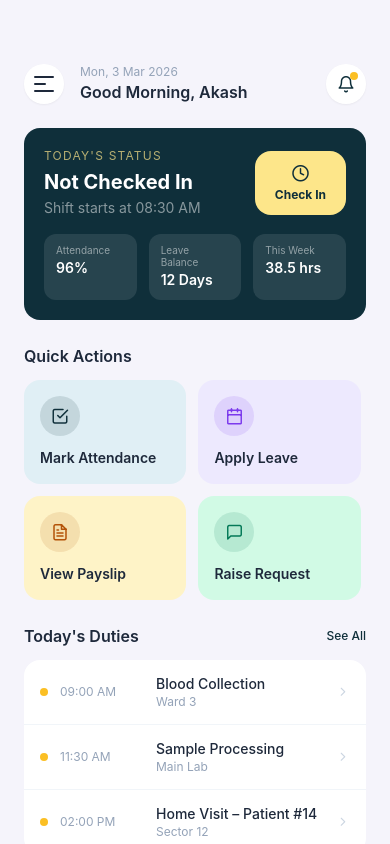
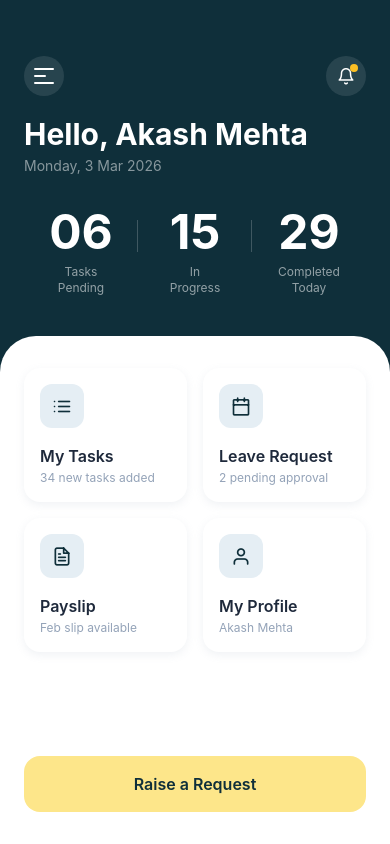
Before and after one commit to itsjatinn/ZaroHRMS-App, a React Native app: screen / in a window 390 px wide. Built offline with nearby package versions, Linux system fonts and the light colour scheme.

Commit message:
Initial update

```diff
--- a/App.tsx
+++ b/App.tsx
@@ -1,12 +1,7 @@
 import { StatusBar } from 'expo-status-bar';
 import * as Sentry from '@sentry/react-native';
-import { NativeWindStyleSheet } from 'nativewind';
 import HomePage from './src/app/Home/HomePage';
 import { SafeAreaProvider } from 'react-native-safe-area-context';
-
-if (NativeWindStyleSheet?.setOutput) {
-  NativeWindStyleSheet.setOutput({ default: 'native' });
-}
 
 const sentryDsn = process.env.EXPO_PUBLIC_SENTRY_DSN;
 if (sentryDsn) {
--- a/src/app/Home/HomePage.tsx
+++ b/src/app/Home/HomePage.tsx
@@ -1,37 +1,65 @@
 import { useState } from 'react';
-import { Pressable, ScrollView, Text, View } from 'react-native';
+import { Pressable, Text, View } from 'react-native';
 import { Feather } from '@expo/vector-icons';
 
 import Sidebar from '../components/Sidebar';
 
-const QUICK_ACTIONS = [
-  { label: 'Mark Attendance', icon: 'check-square' as const, color: '#0f2f3a', bg: '#e0eff5' },
-  { label: 'Apply Leave',     icon: 'calendar'     as const, color: '#7c3aed', bg: '#ede9fe' },
-  { label: 'View Payslip',    icon: 'file-text'    as const, color: '#b45309', bg: '#fef3c7' },
-  { label: 'Raise Request',   icon: 'message-square' as const, color: '#047857', bg: '#d1fae5' },
+const STATS = [
+  { value: '06', label: 'Tasks\nPending' },
+  { value: '15', label: 'In\nProgress' },
+  { value: '29', label: 'Completed\nToday' },
 ];
 
-const DUTIES = [
-  { time: '09:00 AM', task: 'Blood Collection', location: 'Ward 3' },
-  { time: '11:30 AM', task: 'Sample Processing', location: 'Main Lab' },
-  { time: '02:00 PM', task: 'Home Visit – Patient #14', location: 'Sector 12' },
+const CARDS = [
+  { label: 'My Tasks',      sub: '34 new tasks added',  icon: 'list'      as const },
+  { label: 'Leave Request', sub: '2 pending approval',  icon: 'calendar'  as const },
+  { label: 'Payslip',       sub: 'Feb slip available',  icon: 'file-text' as const },
+  { label: 'My Profile',    sub: 'Akash Mehta',         icon: 'user'      as const },
 ];
 
-const ANNOUNCEMENTS = [
-  { title: 'February payslip is now available', time: '2h ago', dot: '#f59e0b' },
-  { title: 'Q1 Performance Review starts March 10', time: '1d ago', dot: '#6366f1' },
-  { title: 'Public holiday on March 14 (Holi)', time: '2d ago', dot: '#10b981' },
-];
+function Card({ card }: { card: (typeof CARDS)[number] }) {
+  return (
+    <Pressable
+      className="flex-1 rounded-2xl bg-white p-4"
+      style={{
+        shadowColor: '#94a3b8',
+        shadowOffset: { width: 0, height: 3 },
+        shadowOpacity: 0.14,
+        shadowRadius: 8,
+        elevation: 3,
+      }}
+      accessibilityRole="button"
+    >
+      <View className="h-11 w-11 items-center justify-center rounded-xl bg-[#e5eef4]">
+        <Feather name={card.icon} size={20} color="#0f2f3a" />
+      </View>
+      <Text className="mt-4 text-base font-semibold text-slate-800">{card.label}</Text>
+      <Text className="mt-0.5 text-xs text-slate-400">{card.sub}</Text>
+    </Pressable>
+  );
+}
 
 export default function HomePage() {
   const [isSidebarOpen, setIsSidebarOpen] = useState(false);
 
   return (
-    <View className="flex-1 bg-[#f5f4fb]">
+    <View className="flex-1 bg-[#0f2f3a]">
       {/* Sidebar overlay */}
       {isSidebarOpen && (
-        <View className="absolute inset-0 z-20 flex-row">
-          <View className="w-[72%] overflow-hidden rounded-r-[32px] shadow-lg">
+        <View className="absolute inset-0 z-20">
+          {/* Full-screen dark backdrop — sits behind the panel so the
+              rounded corner cut-away has a dark background to show against */}
+          <View
+            pointerEvents="none"
+            className="absolute inset-0 bg-black/70"
+          />
+
+          {/* Touch-handling layer */}
+          <View className="absolute inset-0 flex-row">
+            <View
+              className="w-[72%] overflow-hidden"
+              style={{ borderTopRightRadius: 32, borderBottomRightRadius: 32 }}
+            >
               <Sidebar onClose={() => setIsSidebarOpen(false)} />
             </View>
             <Pressable
@@ -41,153 +69,84 @@ export default function HomePage() {
               accessibilityLabel="Close menu overlay"
             />
           </View>
+        </View>
       )}
 
-      <ScrollView
-        className="flex-1"
-        contentContainerStyle={{ paddingBottom: 40 }}
-        showsVerticalScrollIndicator={false}
-      >
-        {/* ── Header ── */}
-        <View className="flex-row items-center justify-between px-6 pt-16 pb-2">
+      {/* ── Dark Header ── */}
+      <View className="px-6 pt-14 pb-20">
+        {/* Nav row */}
+        <View className="flex-row items-center justify-between">
           <Pressable
-            className="h-10 w-10 items-center justify-center rounded-full bg-white shadow-sm"
+            className="h-10 w-10 items-center justify-center rounded-full bg-white/10"
             accessibilityRole="button"
             accessibilityLabel="Open menu"
             onPress={() => setIsSidebarOpen(true)}
           >
             <View className="w-5 gap-[5px]">
-              <View className="h-[2px] w-5 rounded-full bg-slate-800" />
-              <View className="h-[2px] w-3 rounded-full bg-slate-800" />
-              <View className="h-[2px] w-5 rounded-full bg-slate-800" />
+              <View className="h-[2px] w-5 rounded-full bg-white" />
+              <View className="h-[2px] w-3 rounded-full bg-white" />
+              <View className="h-[2px] w-5 rounded-full bg-white" />
             </View>
           </Pressable>
 
-          <View className="flex-1 px-4">
-            <Text className="text-xs text-slate-400">Mon, 3 Mar 2026</Text>
-            <Text className="text-base font-semibold text-slate-800">Good Morning, Akash</Text>
-          </View>
-
           <Pressable
-            className="relative h-10 w-10 items-center justify-center rounded-full bg-white shadow-sm"
+            className="relative h-10 w-10 items-center justify-center rounded-full bg-white/10"
             accessibilityRole="button"
             accessibilityLabel="Notifications"
           >
-            <Feather name="bell" size={18} color="#0f2f3a" />
+            <Feather name="bell" size={18} color="#ffffff" />
             <View className="absolute right-2 top-2 h-2 w-2 rounded-full bg-amber-400" />
           </Pressable>
         </View>
 
-        {/* ── Check-in Banner ── */}
-        <View className="mx-6 mt-4 rounded-2xl bg-[#0f2f3a] p-5">
-          <View className="flex-row items-center justify-between">
-            <View>
-              <Text className="text-xs uppercase tracking-widest text-amber-200/70">
-                Today's Status
+        {/* Greeting */}
+        <Text className="mt-5 text-3xl font-bold text-white">Hello, Akash Mehta</Text>
+        <Text className="mt-1 text-sm text-white/50">Monday, 3 Mar 2026</Text>
+
+        {/* Stats row */}
+        <View className="mt-8 flex-row">
+          {STATS.map((stat, index) => (
+            <View key={stat.value + stat.label} className="flex-1 items-center">
+              <Text className="text-5xl font-bold text-white">{stat.value}</Text>
+              <Text className="mt-2 text-center text-xs leading-4 text-white/55">
+                {stat.label}
               </Text>
-              <Text className="mt-1 text-xl font-bold text-white">Not Checked In</Text>
-              <Text className="mt-0.5 text-sm text-white/50">Shift starts at 08:30 AM</Text>
+              {index < STATS.length - 1 && (
+                <View
+                  className="absolute right-0 top-3 w-px bg-white/20"
+                  style={{ height: 32 }}
+                />
+              )}
             </View>
-
-            <Pressable className="items-center justify-center rounded-2xl bg-amber-200 px-5 py-3">
-              <Feather name="clock" size={18} color="#0f2f3a" />
-              <Text className="mt-1 text-xs font-bold text-[#0f2f3a]">Check In</Text>
-            </Pressable>
-          </View>
-
-          {/* Mini stats inside banner */}
-          <View className="mt-4 flex-row gap-3">
-            <View className="flex-1 rounded-xl bg-white/10 px-3 py-2.5">
-              <Text className="text-[10px] text-white/50">Attendance</Text>
-              <Text className="mt-0.5 text-sm font-semibold text-white">96%</Text>
-            </View>
-            <View className="flex-1 rounded-xl bg-white/10 px-3 py-2.5">
-              <Text className="text-[10px] text-white/50">Leave Balance</Text>
-              <Text className="mt-0.5 text-sm font-semibold text-white">12 Days</Text>
-            </View>
-            <View className="flex-1 rounded-xl bg-white/10 px-3 py-2.5">
-              <Text className="text-[10px] text-white/50">This Week</Text>
-              <Text className="mt-0.5 text-sm font-semibold text-white">38.5 hrs</Text>
-            </View>
+          ))}
         </View>
       </View>
 
-        {/* ── Quick Actions ── */}
-        <Text className="mx-6 mt-6 text-base font-semibold text-slate-800">Quick Actions</Text>
-        <View className="mx-6 mt-3 flex-row flex-wrap gap-3">
-          {QUICK_ACTIONS.map((action) => (
+      {/* ── White Panel ── */}
+      <View className="-mt-10 flex-1 rounded-t-[36px] bg-white px-6 pt-8 pb-8">
+        {/* 2 × 2 card grid */}
+        <View className="gap-4">
+          <View className="flex-row gap-4">
+            <Card card={CARDS[0]} />
+            <Card card={CARDS[1]} />
+          </View>
+          <View className="flex-row gap-4">
+            <Card card={CARDS[2]} />
+            <Card card={CARDS[3]} />
+          </View>
+        </View>
+
+        {/* Push button to bottom */}
+        <View className="flex-1" />
+
+        {/* CTA button */}
         <Pressable
-              key={action.label}
-              style={{ backgroundColor: action.bg, width: '47.5%' }}
-              className="rounded-2xl p-4"
+          className="items-center justify-center rounded-2xl bg-amber-200 py-4"
           accessibilityRole="button"
         >
-              <View
-                style={{ backgroundColor: action.color + '22' }}
-                className="h-10 w-10 items-center justify-center rounded-full"
-              >
-                <Feather name={action.icon} size={18} color={action.color} />
-              </View>
-              <Text className="mt-3 text-sm font-semibold text-slate-800">{action.label}</Text>
-            </Pressable>
-          ))}
-        </View>
-
-        {/* ── Today's Duties ── */}
-        <View className="mx-6 mt-6 flex-row items-center justify-between">
-          <Text className="text-base font-semibold text-slate-800">Today's Duties</Text>
-          <Pressable accessibilityRole="button">
-            <Text className="text-xs font-medium text-[#0f2f3a]">See All</Text>
+          <Text className="text-base font-semibold text-[#0f2f3a]">Raise a Request</Text>
         </Pressable>
       </View>
-
-        <View className="mx-6 mt-3 overflow-hidden rounded-2xl bg-white">
-          {DUTIES.map((duty, index) => (
-            <View
-              key={duty.task}
-              className={`flex-row items-center px-4 py-3.5 ${
-                index < DUTIES.length - 1 ? 'border-b border-slate-100' : ''
-              }`}
-            >
-              <View className="h-2 w-2 rounded-full bg-amber-400" />
-              <Text className="ml-3 w-24 text-xs text-slate-400">{duty.time}</Text>
-              <View className="flex-1">
-                <Text className="text-sm font-medium text-slate-800">{duty.task}</Text>
-                <Text className="text-xs text-slate-400">{duty.location}</Text>
-              </View>
-              <Feather name="chevron-right" size={14} color="#cbd5e1" />
-            </View>
-          ))}
-        </View>
-
-        {/* ── Announcements ── */}
-        <View className="mx-6 mt-6 flex-row items-center justify-between">
-          <Text className="text-base font-semibold text-slate-800">Announcements</Text>
-          <Pressable accessibilityRole="button">
-            <Text className="text-xs font-medium text-[#0f2f3a]">See All</Text>
-          </Pressable>
-        </View>
-
-        <View className="mx-6 mt-3 overflow-hidden rounded-2xl bg-white">
-          {ANNOUNCEMENTS.map((item, index) => (
-            <View
-              key={item.title}
-              className={`flex-row items-start px-4 py-3.5 ${
-                index < ANNOUNCEMENTS.length - 1 ? 'border-b border-slate-100' : ''
-              }`}
-            >
-              <View
-                style={{ backgroundColor: item.dot }}
-                className="mt-1.5 h-2 w-2 rounded-full"
-              />
-              <View className="ml-3 flex-1">
-                <Text className="text-sm text-slate-700">{item.title}</Text>
-                <Text className="mt-0.5 text-xs text-slate-400">{item.time}</Text>
-              </View>
-            </View>
-          ))}
-        </View>
-      </ScrollView>
     </View>
   );
 }
--- a/src/app/components/Sidebar.tsx
+++ b/src/app/components/Sidebar.tsx
@@ -1,7 +1,6 @@
 import { useState } from 'react';
 import { Image, Pressable, Text, View } from 'react-native';
 import { Feather, MaterialCommunityIcons } from '@expo/vector-icons';
-import Logo from '../../../assets/logo_big.svg';
 
 type SidebarProps = {
   onClose?: () => void;
@@ -31,7 +30,7 @@ export default function Sidebar({ onClose }: SidebarProps) {
           <View className="h-24 w-24 overflow-hidden rounded-full">
             <Image
               source={require('../../../assets/pexels-rdne-7580937.jpg')}
-              className="h-28 w-24 translate-y-0.2"
+              className="h-28 w-24"
               resizeMode="cover"
               accessibilityLabel="Employee portrait"
             />
```
Lines whose indentation alone changed are shown as unchanged.
